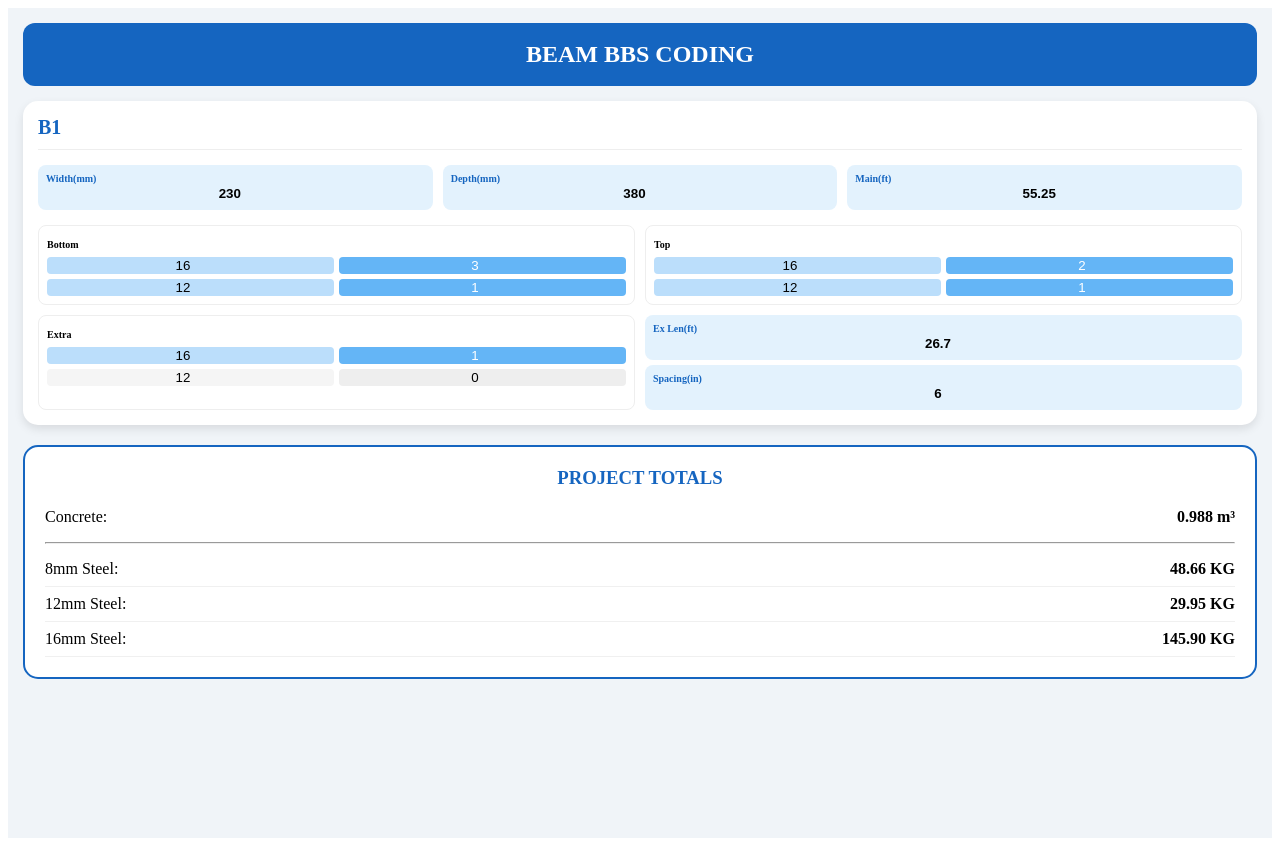
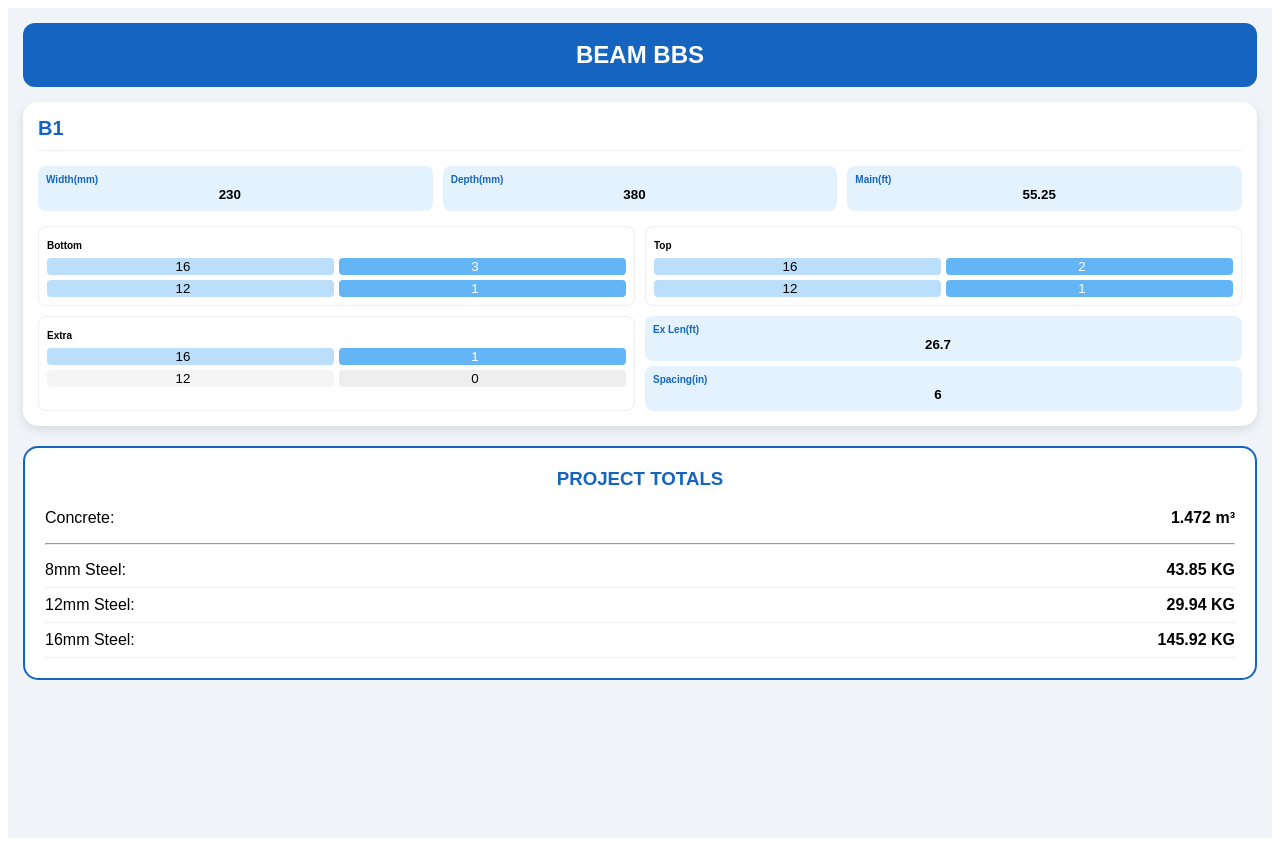
Before and after one commit to Movieeesss/BEAM-BBS, a React (Vite) app: page / in a window 1280 px wide. Built offline with nearby package versions, Linux system fonts and the light colour scheme.

Commit message:
Update BeamBBS.tsx

```diff
--- a/src/BeamBBS.tsx
+++ b/src/BeamBBS.tsx
@@ -1,17 +1,8 @@
 import React, { useState, useMemo, useCallback } from 'react';
 
-// EXACT DATA FROM YOUR REFERENCE SHEET
-const EXCEL_REF: Record<number, { weight: number; rods: number }> = {
-  8: { weight: 47.4, rods: 10 },
-  10: { weight: 51.87, rods: 7 },
-  12: { weight: 53.35, rods: 5 },
-  16: { weight: 56.88, rods: 3 },
-  20: { weight: 59.26, rods: 2 },
-  25: { weight: 60.00, rods: 1 }
-};
-
+// Standard conversion factors
 const FT_TO_M = 0.3048;
-const ROD_UNIT_M = 12;
+const IN_TO_MM = 25.4;
 
 interface RodSet { dia1: number; num1: string; dia2: number; num2: string; }
 
@@ -43,57 +34,58 @@ const BeamBBS: React.FC = () => {
   }, []);
 
   const results = useMemo(() => {
-    // START FRESH EVERY TIME - NO ACCUMULATION ERROR
     const summary: Record<number, number> = { 8: 0, 10: 0, 12: 0, 16: 0, 20: 0, 25: 0 };
     let grandConcrete = 0;
 
-    const detailed = beams.map(beam => {
-      const lMain = (parseFloat(beam.lenMain) || 0) * FT_TO_M;
-      const lExtra = (parseFloat(beam.lenExtra) || 0) * FT_TO_M;
+    beams.forEach(beam => {
+      const lMainM = (parseFloat(beam.lenMain) || 0) * FT_TO_M;
+      const lExtraM = (parseFloat(beam.lenExtra) || 0) * FT_TO_M;
       const wM = (parseFloat(beam.width) || 0) / 1000;
       const dM = (parseFloat(beam.depth) || 0) / 1000;
 
-      // Concrete: W * (D - 0.125) * L
-      const vol = wM * (dM - 0.125) * lMain;
+      // 1. Concrete Calculation (L * W * D)
+      const vol = wM * dM * lMainM;
       grandConcrete += vol;
 
-      // EXCEL LOGIC FUNCTION: AH6 = ( (Length * Nos) / (P6 * 12) ) * V6
-      const calcPart = (dia: number, nosStr: string, lenM: number) => {
+      // 2. Steel Calculation Function (D^2 / 162 * Total Length)
+      const calcWeight = (dia: number, nosStr: string, lengthM: number) => {
         const nos = parseFloat(nosStr) || 0;
-        if (nos === 0) return 0;
-        const ref = EXCEL_REF[dia];
-        const kg = ((lenM * nos) / (ref.rods * ROD_UNIT_M)) * ref.weight;
-        return kg;
+        if (nos === 0 || dia === 0) return 0;
+        return (Math.pow(dia, 2) / 162) * (nos * lengthM);
       };
 
-      // Sum each part individually to the summary
+      // Calculate all reinforcement parts
       const parts = [
-        { dia: beam.bottom.dia1, kg: calcPart(beam.bottom.dia1, beam.bottom.num1, lMain) },
-        { dia: beam.bottom.dia2, kg: calcPart(beam.bottom.dia2, beam.bottom.num2, lMain) },
-        { dia: beam.top.dia1, kg: calcPart(beam.top.dia1, beam.top.num1, lMain) },
-        { dia: beam.top.dia2, kg: calcPart(beam.top.dia2, beam.top.num2, lMain) },
-        { dia: beam.extra.dia1, kg: calcPart(beam.extra.dia1, beam.extra.num1, lExtra) },
-        { dia: beam.extra.dia2, kg: calcPart(beam.extra.dia2, beam.extra.num2, lExtra) }
+        { dia: beam.bottom.dia1, kg: calcWeight(beam.bottom.dia1, beam.bottom.num1, lMainM) },
+        { dia: beam.bottom.dia2, kg: calcWeight(beam.bottom.dia2, beam.bottom.num2, lMainM) },
+        { dia: beam.top.dia1, kg: calcWeight(beam.top.dia1, beam.top.num1, lMainM) },
+        { dia: beam.top.dia2, kg: calcWeight(beam.top.dia2, beam.top.num2, lMainM) },
+        { dia: beam.extra.dia1, kg: calcWeight(beam.extra.dia1, beam.extra.num1, lExtraM) },
+        { dia: beam.extra.dia2, kg: calcWeight(beam.extra.dia2, beam.extra.num2, lExtraM) }
       ];
 
-      parts.forEach(p => { if(p.dia in summary) summary[p.dia] += p.kg; });
+      parts.forEach(p => { if (p.dia in summary) summary[p.dia] += p.kg; });
 
-      // Stirrups: ((CutLength * Qty) / (10 * 12)) * 47.4
-      const stirrupCutM = (((wM * 1000 - 80) * 2) + ((dM * 1000 - 80) * 2) + 200) / 1000;
-      const stirrupQty = Math.ceil(((parseFloat(beam.lenMain) || 0) * 12) / (parseFloat(beam.spacing) || 6)) + 1;
-      const sKg = ((stirrupCutM * stirrupQty) / (EXCEL_REF[beam.diaStirrups].rods * ROD_UNIT_M)) * EXCEL_REF[beam.diaStirrups].weight;
-      summary[beam.diaStirrups] += sKg;
+      // 3. Stirrups Calculation
+      // Spacing is in inches, converted to meters for quantity calculation
+      const spacingM = (parseFloat(beam.spacing) * IN_TO_MM) / 1000;
+      const stirrupQty = Math.floor(lMainM / spacingM) + 1;
 
-      return { ...beam, vol };
+      // Stirrup Cut Length (2 * (W-ClearCover) + 2 * (D-ClearCover) + Hooks)
+      // Assuming 40mm clear cover and 100mm total for hooks
+      const cutLenM = (((wM * 1000 - 80) * 2) + ((dM * 1000 - 80) * 2) + 100) / 1000;
+      const stirrupWeight = (Math.pow(beam.diaStirrups, 2) / 162) * (stirrupQty * cutLenM);
+
+      summary[beam.diaStirrups] += stirrupWeight;
     });
 
-    return { detailed, summary, grandConcrete };
+    return { summary, grandConcrete };
   }, [beams]);
 
   return (
-    <div style={{ backgroundColor: '#f0f4f8', minHeight: '100vh', padding: '15px' }}>
+    <div style={{ backgroundColor: '#f0f4f8', minHeight: '100vh', padding: '15px', fontFamily: 'sans-serif' }}>
       <header style={{ backgroundColor: '#1565c0', color: '#fff', padding: '18px', borderRadius: '12px', textAlign: 'center', marginBottom: '15px' }}>
-        <h2 style={{ margin: 0 }}>BEAM BBS CODING</h2>
+        <h2 style={{ margin: 0 }}>BEAM BBS</h2>
       </header>
 
       {beams.map(beam => (
@@ -103,21 +95,21 @@ const BeamBBS: React.FC = () => {
           </div>
 
           <div style={{ display: 'grid', gridTemplateColumns: 'repeat(3, 1fr)', gap: '10px', marginBottom: '15px' }}>
-            <Box label="Width(mm)" value={beam.width} onChange={v => updateBeam(beam.id, 'width', v)} />
-            <Box label="Depth(mm)" value={beam.depth} onChange={v => updateBeam(beam.id, 'depth', v)} />
-            <Box label="Main(ft)" value={beam.lenMain} onChange={v => updateBeam(beam.id, 'lenMain', v)} />
+            <Box label="Width(mm)" value={beam.width} onChange={(v: string) => updateBeam(beam.id, 'width', v)} />
+            <Box label="Depth(mm)" value={beam.depth} onChange={(v: string) => updateBeam(beam.id, 'depth', v)} />
+            <Box label="Main(ft)" value={beam.lenMain} onChange={(v: string) => updateBeam(beam.id, 'lenMain', v)} />
           </div>
 
           <div style={{ display: 'grid', gridTemplateColumns: '1fr 1fr', gap: '10px' }}>
-            <Row label="Bottom" rod={beam.bottom} onUpdate={(f, v) => updateBeam(beam.id, `bottom.${f}`, v)} />
-            <Row label="Top" rod={beam.top} onUpdate={(f, v) => updateBeam(beam.id, `top.${f}`, v)} />
+            <Row label="Bottom" rod={beam.bottom} onUpdate={(f: string, v: string) => updateBeam(beam.id, `bottom.${f}`, v)} />
+            <Row label="Top" rod={beam.top} onUpdate={(f: string, v: string) => updateBeam(beam.id, `top.${f}`, v)} />
           </div>
 
           <div style={{ display: 'grid', gridTemplateColumns: '1fr 1fr', gap: '10px', marginTop: '10px' }}>
-            <Row label="Extra" rod={beam.extra} onUpdate={(f, v) => updateBeam(beam.id, `extra.${f}`, v)} />
+            <Row label="Extra" rod={beam.extra} onUpdate={(f: string, v: string) => updateBeam(beam.id, `extra.${f}`, v)} />
             <div style={{ display: 'flex', flexDirection: 'column', gap: '5px' }}>
-              <Box label="Ex Len(ft)" value={beam.lenExtra} onChange={v => updateBeam(beam.id, 'lenExtra', v)} />
-              <Box label="Spacing(in)" value={beam.spacing} onChange={v => updateBeam(beam.id, 'spacing', v)} />
+              <Box label="Ex Len(ft)" value={beam.lenExtra} onChange={(v: string) => updateBeam(beam.id, 'lenExtra', v)} />
+              <Box label="Spacing(in)" value={beam.spacing} onChange={(v: string) => updateBeam(beam.id, 'spacing', v)} />
             </div>
           </div>
         </div>
@@ -127,7 +119,7 @@ const BeamBBS: React.FC = () => {
         <h3 style={{ marginTop: 0, textAlign: 'center', color: '#1565c0' }}>PROJECT TOTALS</h3>
         <p style={{ display: 'flex', justifyContent: 'space-between' }}>Concrete: <strong>{results.grandConcrete.toFixed(3)} m³</strong></p>
         <hr />
-        {Object.entries(results.summary).map(([dia, kg]) => kg > 0 && (
+        {Object.entries(results.summary).map(([dia, kg]) => (parseFloat(kg.toString()) > 0) && (
           <div key={dia} style={{ display: 'flex', justifyContent: 'space-between', padding: '8px 0', borderBottom: '1px solid #f0f0f0' }}>
             <span>{dia}mm Steel:</span> <strong>{kg.toFixed(2)} KG</strong>
           </div>
```
